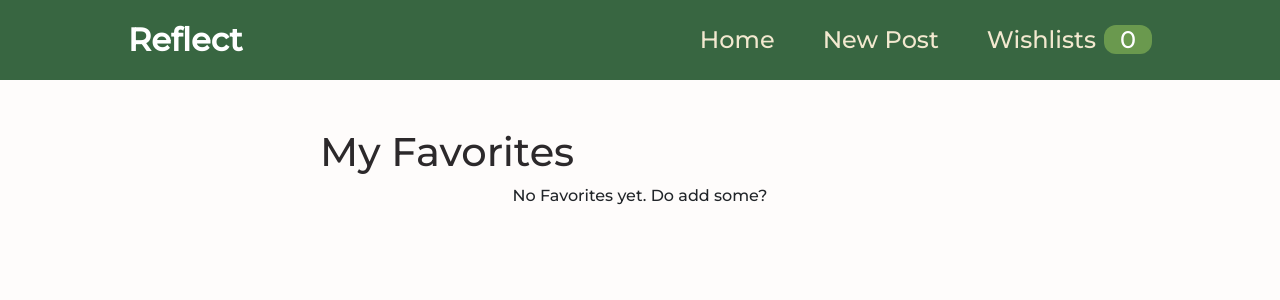
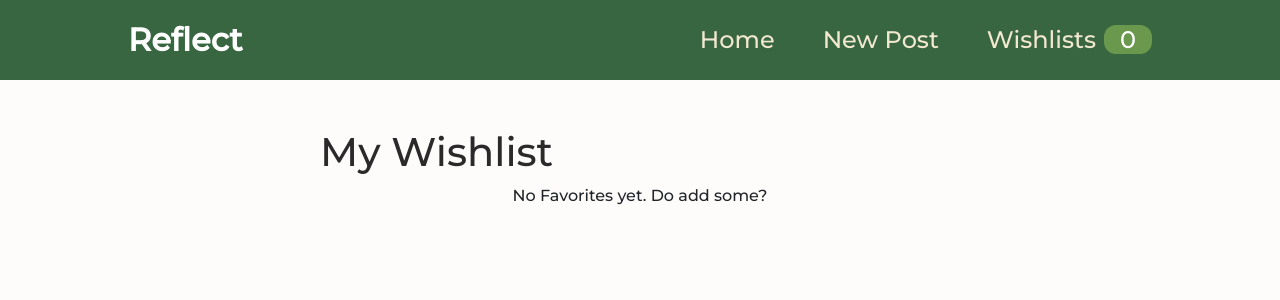
Before and after one commit to Tanushree227/reflect, a React (Create React App) app: page /favorites in a window 1280 px wide. Shown: the top 300 px of the page. Built offline with nearby package versions, Linux system fonts and the light colour scheme.

Commit message:
h1 changed

```diff
--- a/src/pages/Favorites.js
+++ b/src/pages/Favorites.js
@@ -19,7 +19,7 @@ function Favorites()
 
     return(
         <section>
-            <h1>My Favorites</h1>
+            <h1>My Wishlist</h1>
             {content}
         </section>
     );
```
